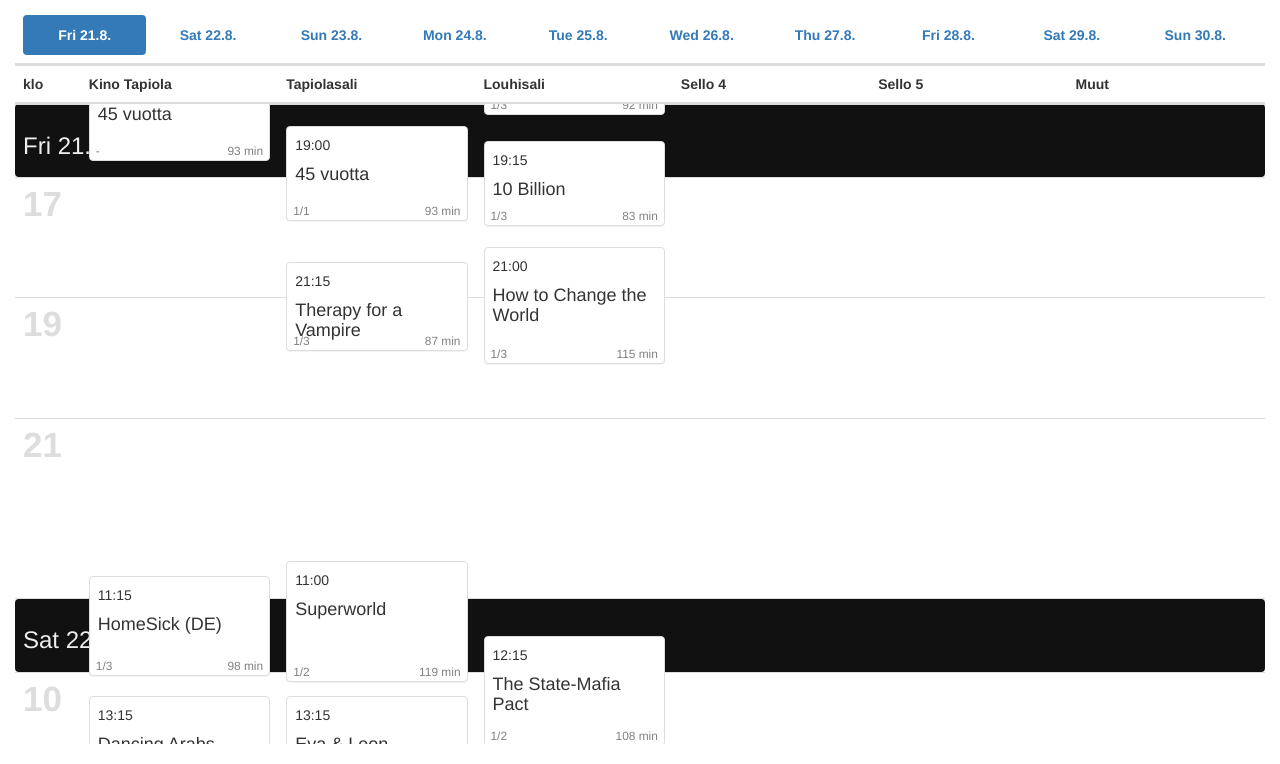
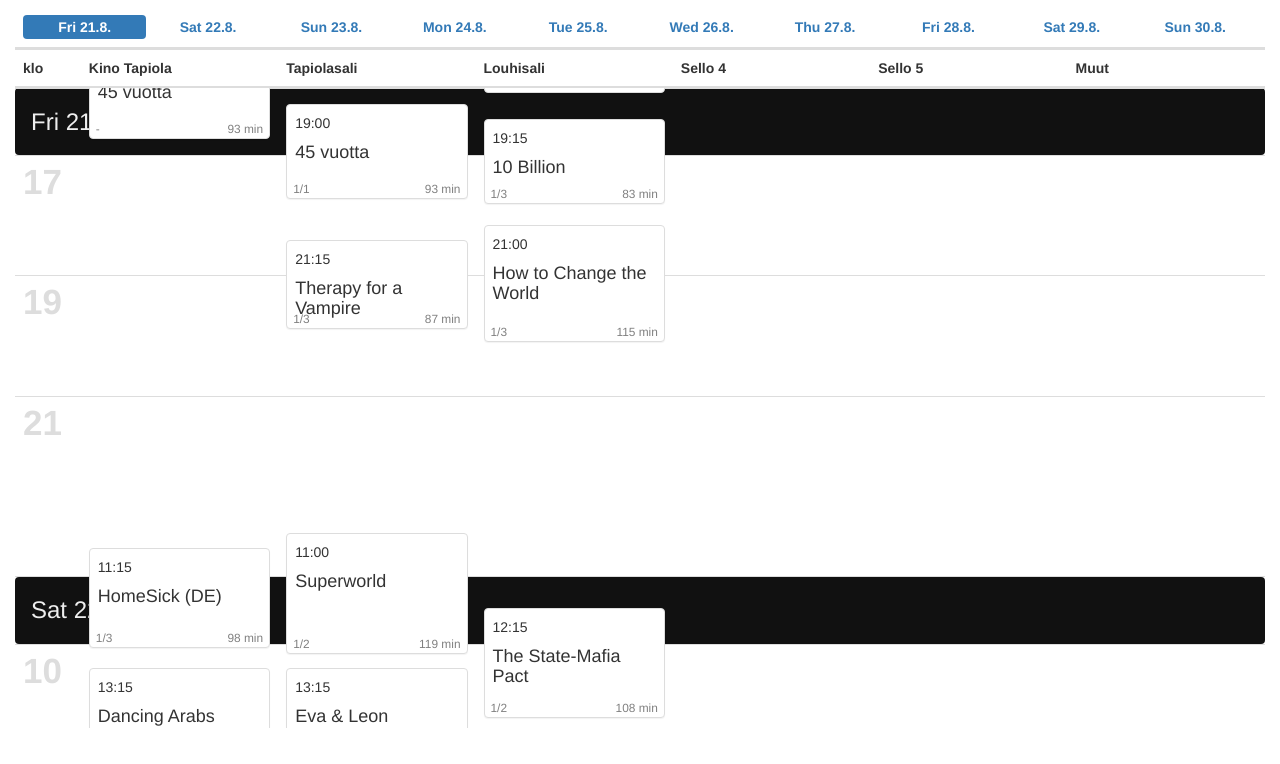
Before and after one commit to mjleino/leffalukkari, a website: page app/index.html in a window 1280 px wide. Shown: the part 63-827 px from the top of the page. Drawn offline with nearby package versions, Linux system fonts and the light colour scheme; some packages are replaced by stand-ins of ours; a script that the page names is missing.

Commit message:
padding & indentation fixx

```diff
--- a/app/app.css
+++ b/app/app.css
@@ -70,18 +70,28 @@ th.slot14, th.slot21 {
 	height: 180px;
 }
 
-caption, th.day {
+/* column spanning headers */
+
+.nav-condensed > li > a {
+	padding: 2px 4px
+}
+
+caption, tbody>tr>th.day {
 /*	font-size: 36px;
 	line-height: 36px;
 */	font-weight: 800;
 	color: #eee;
 	background-color: #111;
-	padding: 16px;
+	padding: 20px 16px;
 
 	border-radius: 4px;
 }
 
-th > time	{
+th.day > h3 {
+	margin: 0;
+}
+
+.slot > time {
 	word-wrap: normal;
 	line-height: 1;
 	font-size: 2.5em;
```
Also changed, not shown: app/app.js (+5 -5 lines).
